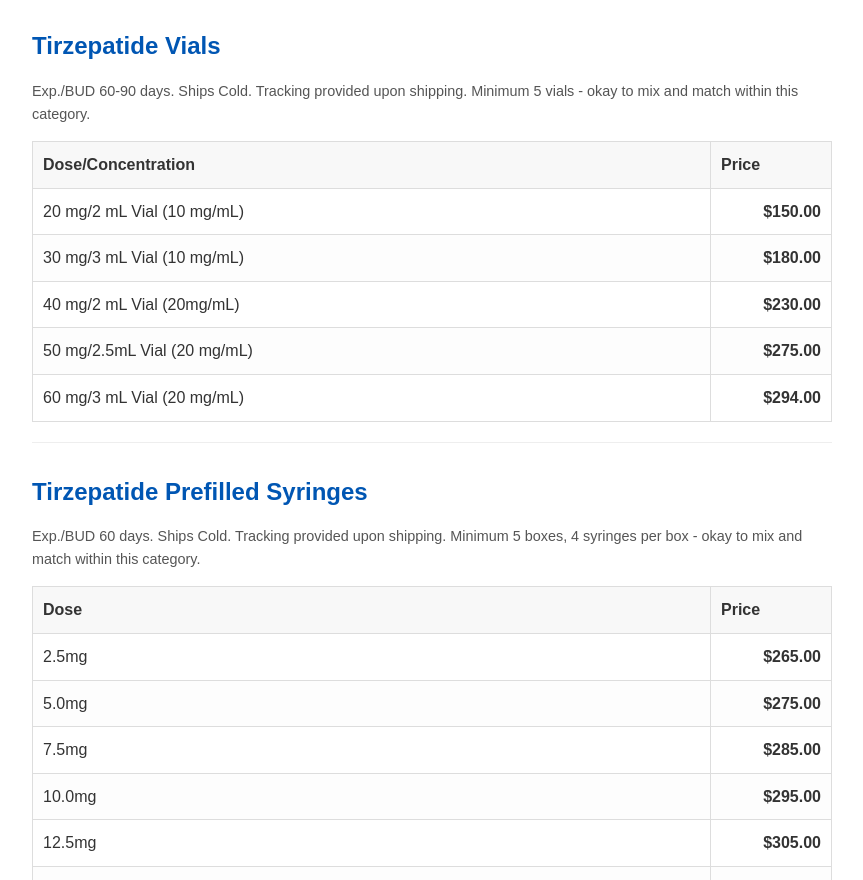
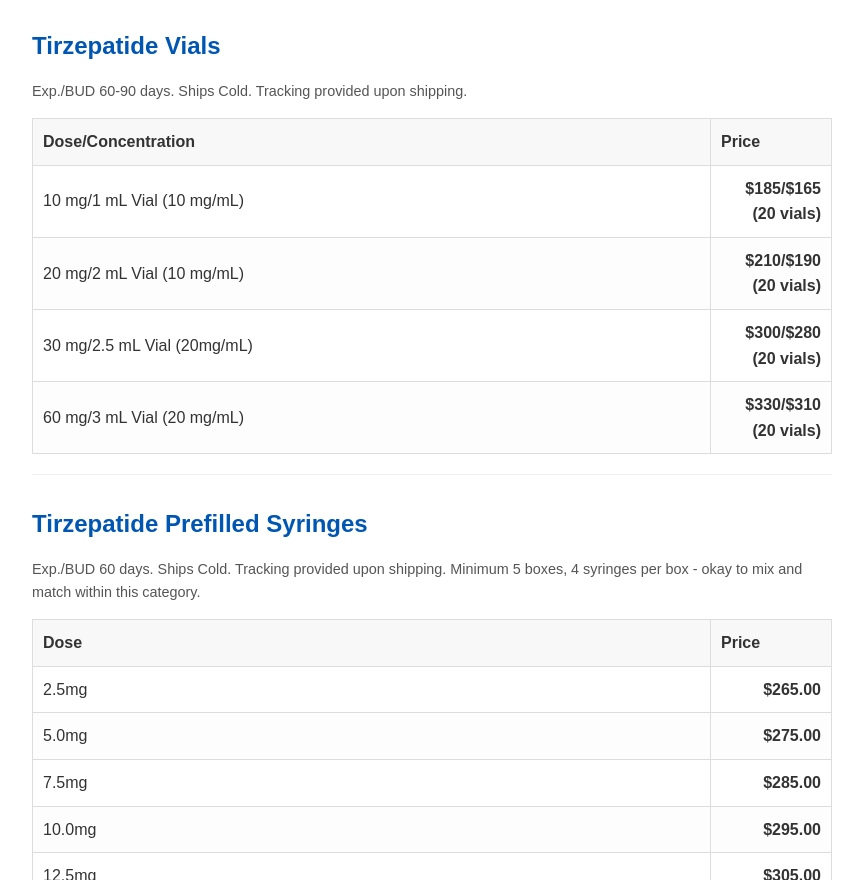
Before and after one commit to okapetanios/print_price_list, a plain HTML site: page index.html in a window 1280 px wide. Shown: the part 1368-2248 px from the top of the page, without its empty margins (208-1071 px from the left). Drawn offline with Linux system fonts and the light colour scheme.

Commit message:
Update index.html

```diff
--- a/index.html
+++ b/index.html
@@ -61,7 +61,7 @@
 
     <section class="product-category">
         <h2>Tirzepatide Vials</h2>
-        <p class="category-description">Exp./BUD 60-90 days. Ships Cold. Tracking provided upon shipping. Minimum 5 vials - okay to mix and match within this category.</p>
+        <p class="category-description">Exp./BUD 60-90 days. Ships Cold. Tracking provided upon shipping. </p>
         <table>
             <thead>
                 <tr>
@@ -70,11 +70,11 @@
                 </tr>
             </thead>
             <tbody>
-                <tr><td>20 mg/2 mL Vial (10 mg/mL)</td><td>$150.00</td></tr>
-                <tr><td>30 mg/3 mL Vial (10 mg/mL)</td><td>$180.00</td></tr>
-                <tr><td>40 mg/2 mL Vial (20mg/mL)</td><td>$230.00</td></tr>
-                <tr><td>50 mg/2.5mL Vial (20 mg/mL)</td><td>$275.00</td></tr>
-                <tr><td>60 mg/3 mL Vial (20 mg/mL)</td><td>$294.00</td></tr>
+                <tr><td>10 mg/1 mL Vial (10 mg/mL)</td><td>$185/$165 (20 vials)</td></tr>
+                <tr><td>20 mg/2 mL Vial (10 mg/mL)</td><td>$210/$190 (20 vials)</td></tr>
+                <tr><td>30 mg/2.5 mL Vial (20mg/mL)</td><td>$300/$280 (20 vials)</td></tr>
+
+                <tr><td>60 mg/3 mL Vial (20 mg/mL)</td><td>$330/$310 (20 vials)</td></tr>
             </tbody>
         </table>
     </section>
```
